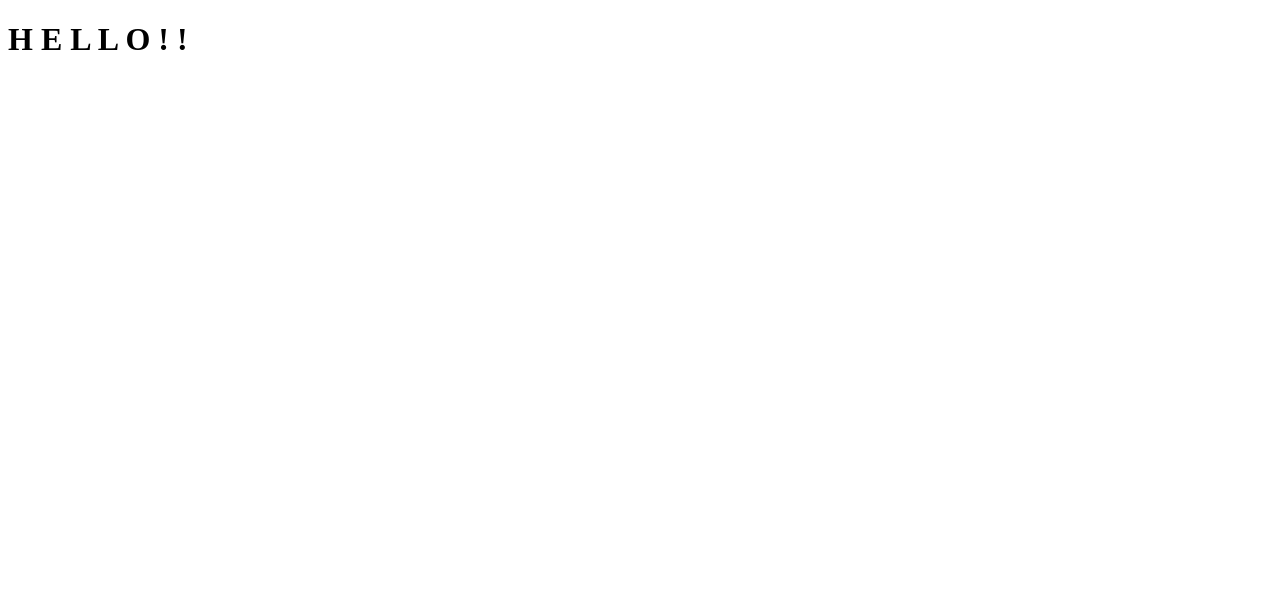
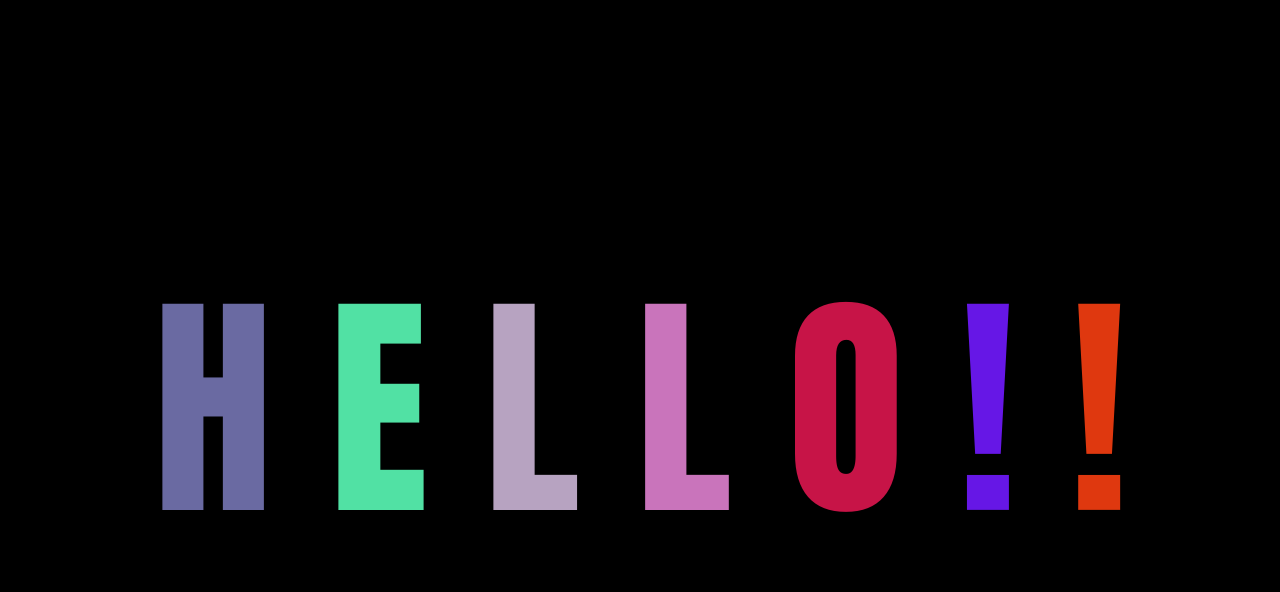
Before and after one commit to martadelac/AnimatedTextGitDemo, a plain HTML site: page index.html in a window 1280 px wide. Drawn offline with Linux system fonts and the light colour scheme.

Commit message:
add basic styles

```diff
--- /dev/null
+++ b/app.css
@@ -0,0 +1,17 @@
+body {
+    display: flex;
+    justify-content: center;
+    align-items: center;
+    height: 100vh;
+    background-color: black;
+}
+
+h1{
+    font-size: 15rem;
+    font-family:Impact, Haettenschweiler, 'Arial Narrow Bold', sans-serif;
+}
+
+.letter{
+    transition: color 1000ms;
+
+}
--- a/app.js
+++ b/app.js
@@ -1,14 +1,14 @@
 function randomRGB(){
-    const r = Math.floor(Math.random() * 256)
-    const g = Math.floor(Math.random() * 256)
-    const b = Math.floor(Math.random() * 256)
-    return `rgb(${r}, ${g}, ${b})`
+    const r = Math.floor(Math.random() * 256);
+    const g = Math.floor(Math.random() * 256);
+    const b = Math.floor(Math.random() * 256);
+    return `rgb(${r},${g},${b})`
 }
 
 //To change each letter independently
 const letters = document.querySelectorAll('.letter');
 const intervalId = setInterval(function(){
     for (let letter of letters){
-        letter.getElementsByClassName.color = randomRGB();
+        letter.style.color = randomRGB();
     }
-}, 2000);
+}, 1000);
--- a/index.html
+++ b/index.html
@@ -4,6 +4,7 @@
     <meta charset="UTF-8">
     <meta http-equiv="X-UA-Compatible" content="IE=edge">
     <meta name="viewport" content="width=device-width, initial-scale=1.0">
+    <link rel="stylesheet" href="app.css">
     <title>Random Colors</title>
 </head>
 <body>
```
